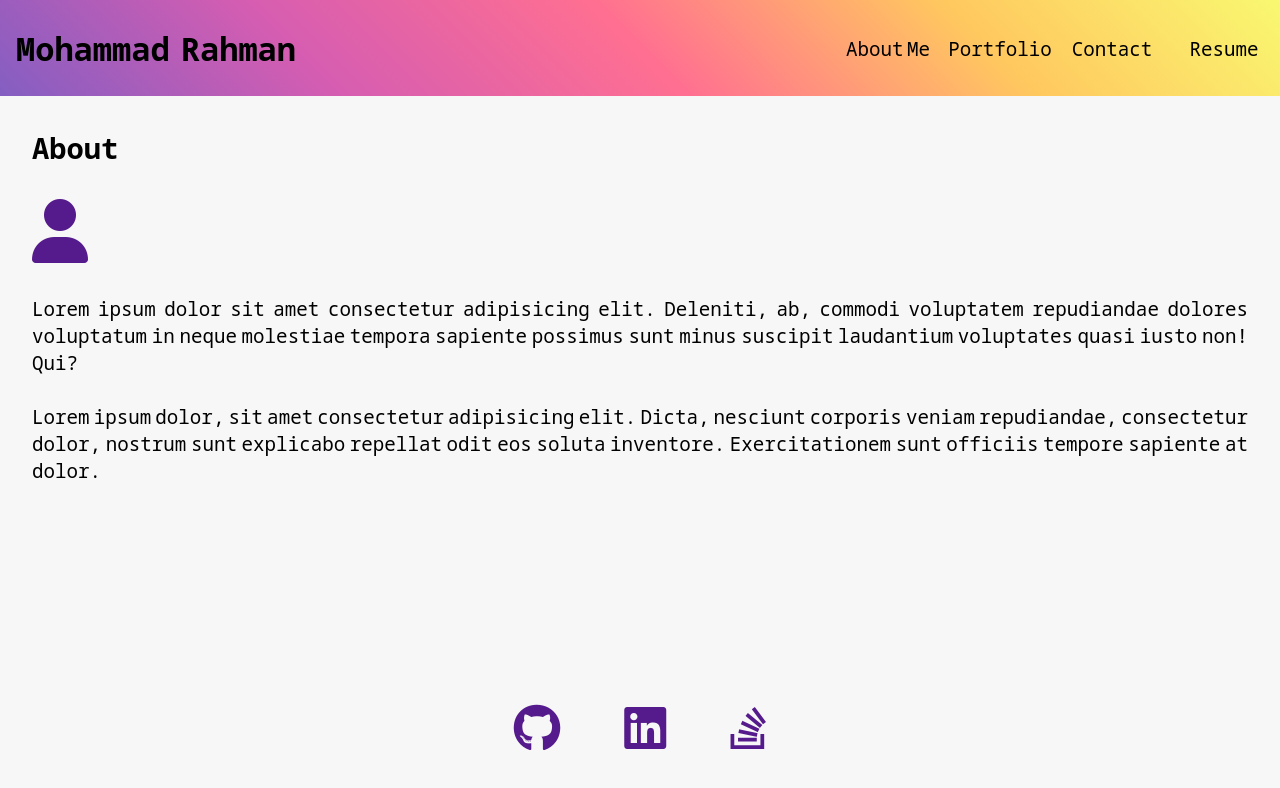
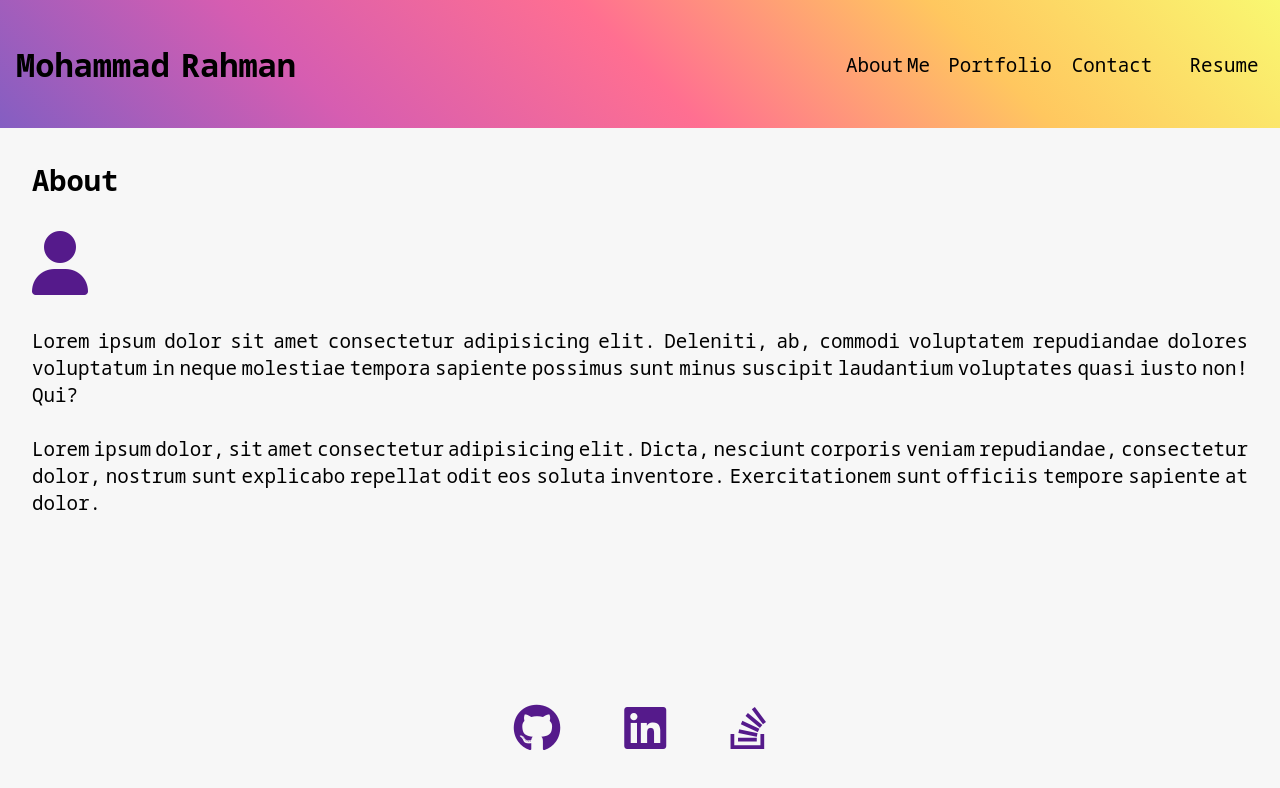
Before and after one commit to mrahma04/react-portfolio-v2.0, a React (Create React App) app: page / in a window 1280 px wide. Shown: the top 788 px of the page. Built offline with nearby package versions, Linux system fonts and the light colour scheme.

Commit message:
changed header width

```diff
--- a/src/index.css
+++ b/src/index.css
@@ -58,7 +58,7 @@ header {
   justify-content: space-between;
   align-items: center;
   background-color: #F7F7F7;
-  min-height: 6rem;
+  min-height: 8rem;
   background-image: var(--gradient-1);
 }
 
```
Also changed, not shown: 1 other file (tests, documents, lock files or other folders).
